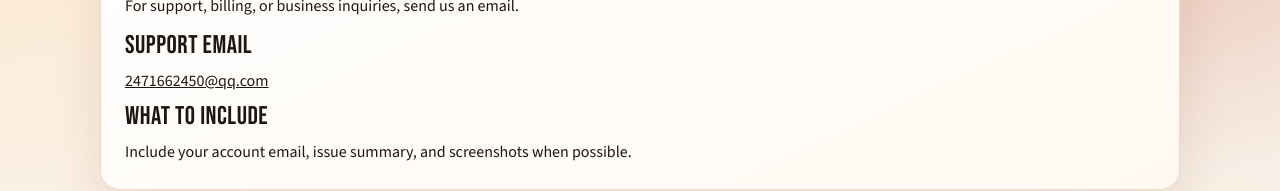
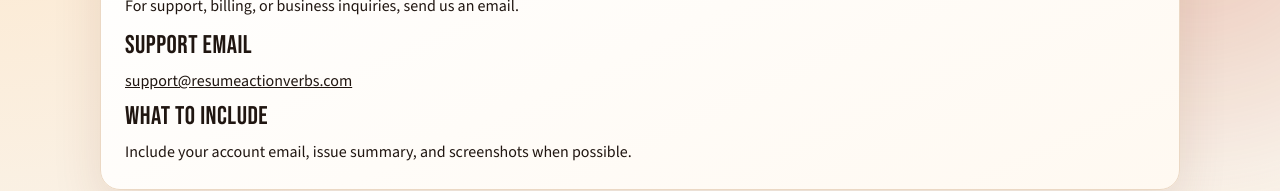
Before and after one commit to liuyan-wjy/action-verb-resume-rewriter, a Next.js app: page /contact in a window 1280 px wide. Shown: the part 190-381 px from the top of the page. Built offline with nearby package versions, Linux system fonts and the light colour scheme; no server answers.

Commit message:
chore: update contact support email

```diff
--- a/app/contact/page.tsx
+++ b/app/contact/page.tsx
@@ -18,7 +18,7 @@
     mainEntity: {
       '@type': 'Organization',
       name: SITE_NAME,
-      email: '2471662450@qq.com',
+      email: 'support@resumeactionverbs.com',
       url: SITE_URL
     }
   };
@@ -34,7 +34,7 @@
         <div className="stack-sm">
           <h2>Support email</h2>
           <p>
-            <a href="mailto:2471662450@qq.com">2471662450@qq.com</a>
+            <a href="mailto:support@resumeactionverbs.com">support@resumeactionverbs.com</a>
           </p>
 
           <h2>What to include</h2>
```
